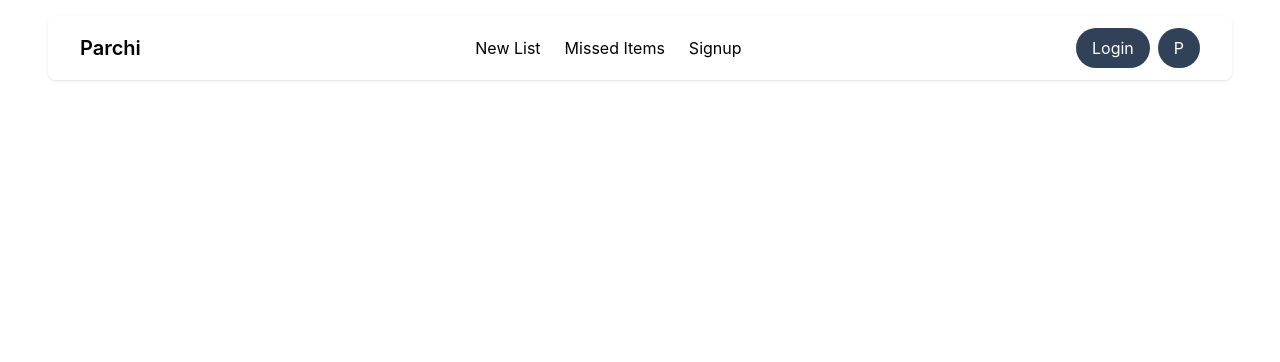
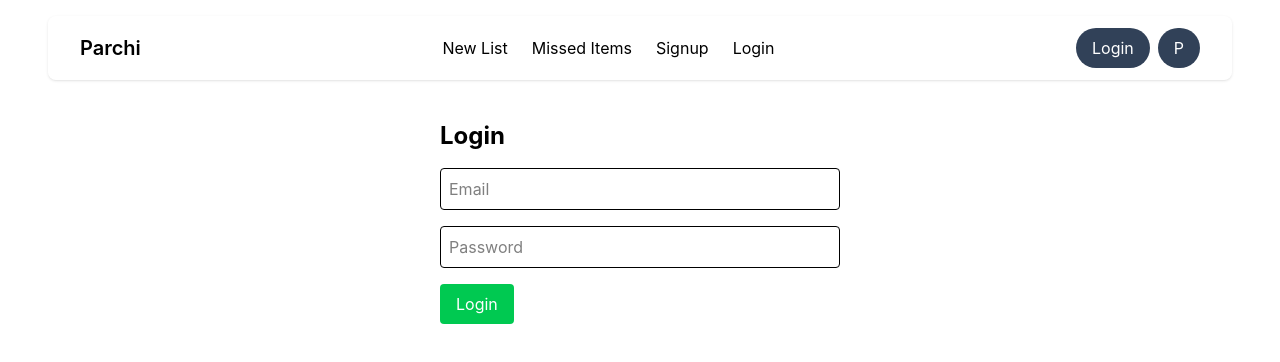
Before and after one commit to kavitha351/parchi, a React app in the folder frontend/: page /login in a window 1280 px wide. Shown: the top 362 px of the page. Built offline with nearby package versions, Linux system fonts and the light colour scheme; no server answers; the HTML template or start-up script is replaced by a standard one.

Commit message:
add login

```diff
--- a/frontend/src/App.jsx
+++ b/frontend/src/App.jsx
@@ -6,6 +6,7 @@ import Misseditems from './Components/Misseditems/Misseditems'
 import Home from './Components/Home/Home'
 import ParchiState from './context/parchi/ParchiState'
 import Signup from './Components/Auth/Signup'
+import Login from './Components/Auth/Login'
 
 const App = () => {
   return (
@@ -19,6 +20,7 @@ const App = () => {
             <Route path='/newlist' element={<Newlist />}></Route>
             <Route path='/misseditems' element={<Misseditems />}></Route>
             <Route path='/signup' element={<Signup />} />
+            <Route path='/login' element={<Login />} />
           </Routes>
         </div>
       </BrowserRouter>
--- /dev/null
+++ b/frontend/src/Components/Auth/Login.jsx
@@ -0,0 +1,80 @@
+import React, { useState } from 'react';
+import { useNavigate } from 'react-router';
+import host from '../../config';
+
+const Login = () => {
+
+    const navigate = useNavigate();
+
+    const [credentials, setCredentials] = useState({
+        email: '',
+        password: ''
+    });
+
+    const handleSubmit = async (e) => {
+        e.preventDefault();
+
+        const response = await fetch(`${host}/api/auth/login`, {
+            method: 'POST',
+            headers: {
+                'Content-Type': 'application/json'
+            },
+            body: JSON.stringify(credentials)
+        });
+
+        const json = await response.json();
+
+        console.log(json);
+
+        if (json.authtoken) {
+            localStorage.setItem('token', json.authtoken);
+            navigate('/');
+        } else {
+            alert(json.error || 'Invalid credentials');
+        }
+    };
+
+    const onChange = (e) => {
+        setCredentials({
+            ...credentials,
+            [e.target.name]: e.target.value
+        });
+    };
+
+    return (
+        <div className='p-6 max-w-md mx-auto'>
+            <h2 className='text-2xl font-bold mb-4'>
+                Login
+            </h2>
+
+            <form onSubmit={handleSubmit} className='space-y-4'>
+
+                <input
+                    type='email'
+                    name='email'
+                    placeholder='Email'
+                    onChange={onChange}
+                    className='border p-2 rounded w-full'
+                />
+
+                <input
+                    type='password'
+                    name='password'
+                    placeholder='Password'
+                    onChange={onChange}
+                    className='border p-2 rounded w-full'
+                />
+
+                <button
+                    type='submit'
+                    className='bg-green-500 text-white px-4 py-2 rounded'
+                >
+                    Login
+                </button>
+
+            </form>
+        </div>
+    );
+};
+
+export default Login;
--- a/frontend/src/Components/Navbar/Navbar.jsx
+++ b/frontend/src/Components/Navbar/Navbar.jsx
@@ -20,6 +20,7 @@ const Navbar = () => {
           <NavLink to="/newlist">New List</NavLink>
           <NavLink to="/misseditems">Missed Items</NavLink>
           <NavLink to="/signup">Signup</NavLink>
+          <NavLink to="/login">Login</NavLink>
         </div>
 
         {/* Right Buttons */}
```
